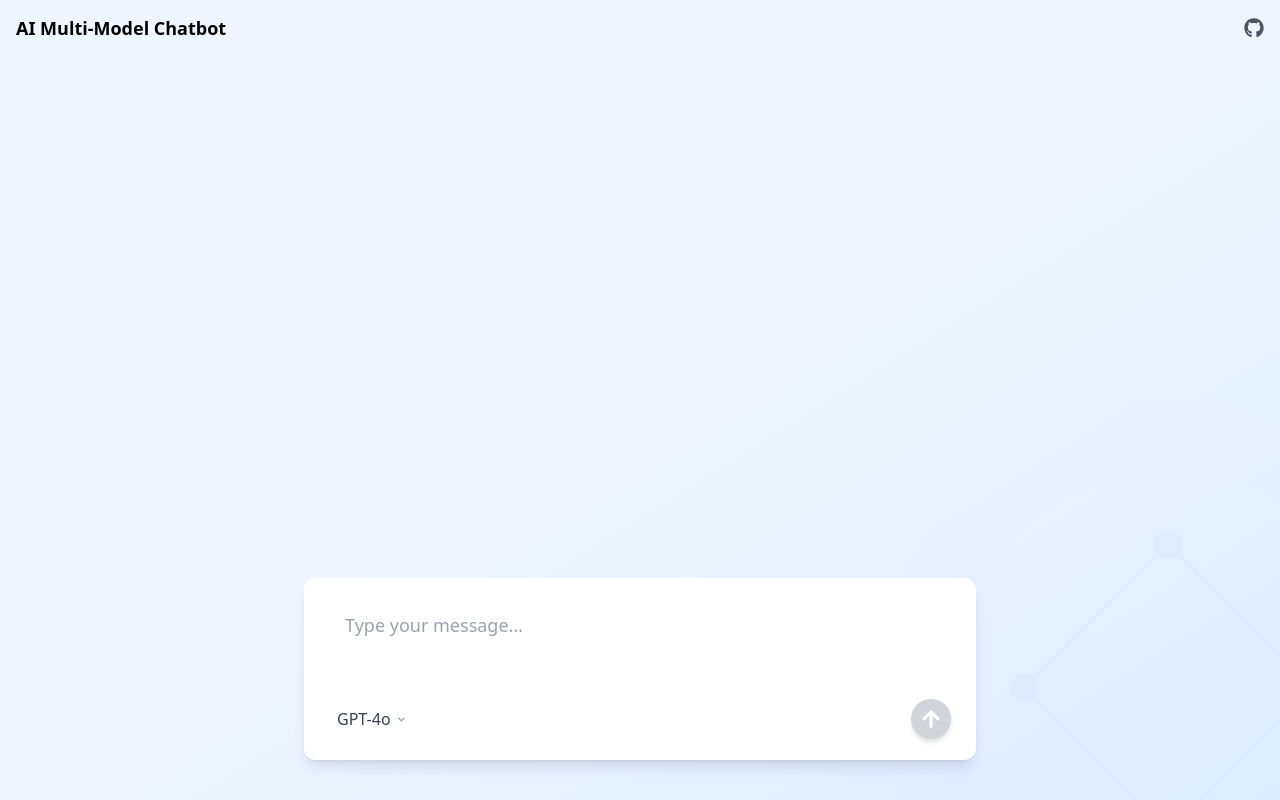
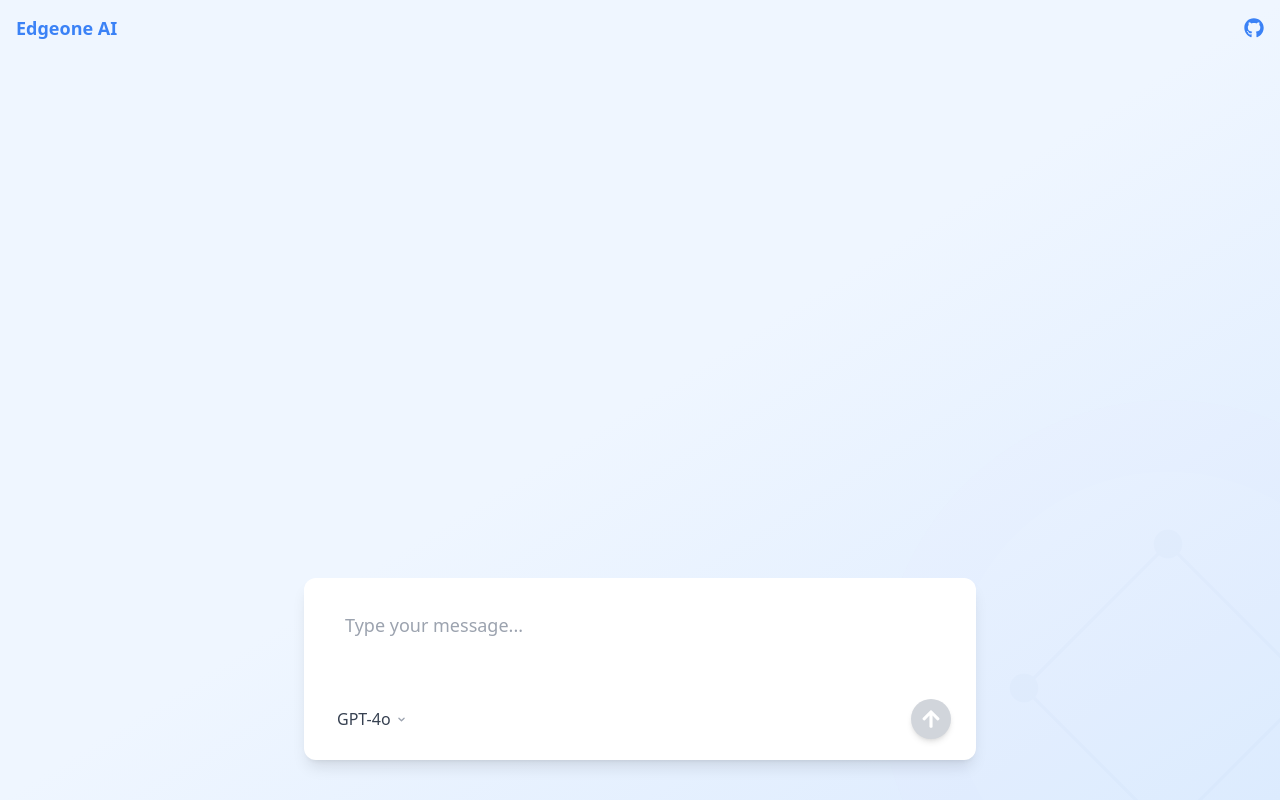
Before and after one commit to tomcomtang/ai-chartbot-starter, a Next.js app: page / in a window 1280 px wide. Built offline with nearby package versions, Linux system fonts and the light colour scheme.

Commit message:
style: update navbar title and color to match blue theme

```diff
--- a/components/Navbar.jsx
+++ b/components/Navbar.jsx
@@ -4,13 +4,13 @@ import { FaGithub } from "react-icons/fa";
 export default function Navbar() {
   return (
     <nav className="w-full h-14 flex items-center justify-between px-4 bg-transparent shadow-none">
-      <div className="font-bold text-lg">AI Multi-Model Chatbot</div>
+      <div className="font-bold text-lg text-blue-500">Edgeone AI</div>
       <div className="flex items-center">
         <a
           href="https://github.com/xxx/ai-chatbot-starter"
           target="_blank"
           rel="noopener noreferrer"
-          className="text-gray-600 hover:text-black text-xl"
+          className="text-blue-500 hover:text-blue-600 text-xl"
         >
           <FaGithub />
         </a>
```
